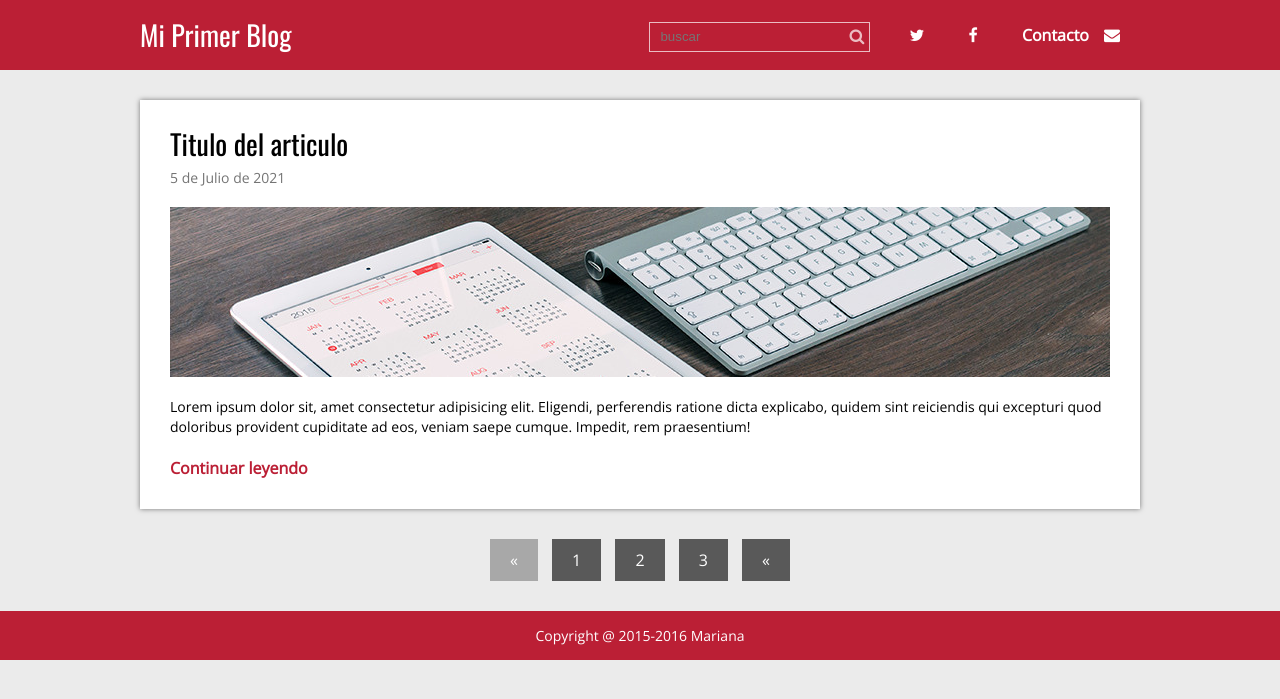
After one commit to MarianaSanchezGonzalez03/blog, a PHP site: page /Blog/single.php in a window 1280 px wide. The commit adds this page. Shown: the top 699 px of the page. Run offline with PHP 8.4, Linux system fonts and the light colour scheme; some libraries are stand-ins or nearby versions.

Commit message:
Creando la pagina de los articulos

```diff
--- /dev/null
+++ b/single.php
@@ -0,0 +1,5 @@
+<?php
+require 'admin/config.php';
+require 'views/single.view.php';
+
+?>
--- a/views/header.php
+++ b/views/header.php
@@ -14,7 +14,7 @@
             <header>
             <div class="contenedor">
             <div class="logo izquierda">
-            <p><a href="a"/> Mi Primer Blog </a></p>
+            <p><a href="<?php echo RUTA;?>"/> Mi Primer Blog </a></p>
             </div>
             <div class="derecha">
             <form name ="busqueda" class="buscar"action="<?php echo RUTA; ?>/buscar.php" method= "get">
--- a/views/index.view.php
+++ b/views/index.view.php
@@ -5,7 +5,7 @@
                 <div class="contenedor">
                 <div class="post">
                 <article>
-                <h2 class="titulo">Titulo del articulo</h2>
+                <h2 class="titulo"><a href="#">Titulo del articulo</a></h2>
                 <p class="fecha">5 de Julio de 2021</p>
                 <div class="thumb">
                 <a href="#">
@@ -21,7 +21,7 @@
                 <div class="contenedor">
                 <div class="post">
                 <article>
-                <h2 class="titulo">Titulo del articulo</h2>
+                <h2 class="titulo"><a href="#">Titulo del articulo</a></h2>
                 <p class="fecha">5 de Julio de 2021</p>
                 <div class="thumb">
                 <a href="#">
--- /dev/null
+++ b/views/single.view.php
@@ -0,0 +1,24 @@
+<?php require 'header.php'; ?>
+
+
+
+                <div class="contenedor">
+                <div class="post">
+                <article>
+                <h2 class="titulo">Titulo del articulo</h2>
+                <p class="fecha">5 de Julio de 2021</p>
+                <div class="thumb">
+                <a href="#">
+                <img src="<?php echo RUTA; ?>/imagenes/1.png.jpeg" alt="">
+                </a>
+
+                 </div>
+                 <p class="extracto">Lorem ipsum dolor sit, amet consectetur adipisicing elit. Eligendi,
+                 perferendis ratione dicta explicabo, quidem sint reiciendis qui excepturi quod doloribus provident cupiditate ad eos,
+                  veniam saepe cumque. Impedit, rem praesentium!</p>
+                 <a href="#" class="continuar">Continuar leyendo</a>
+                </article>
+                </div>
+                <?php require 'paginacion.php';?>
+                </div>
+                <?php require 'footer.php'; ?>
```
